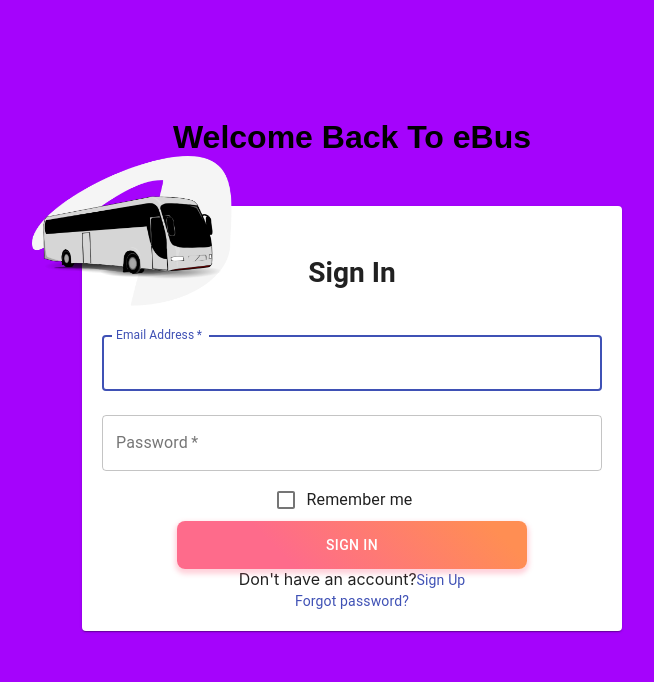
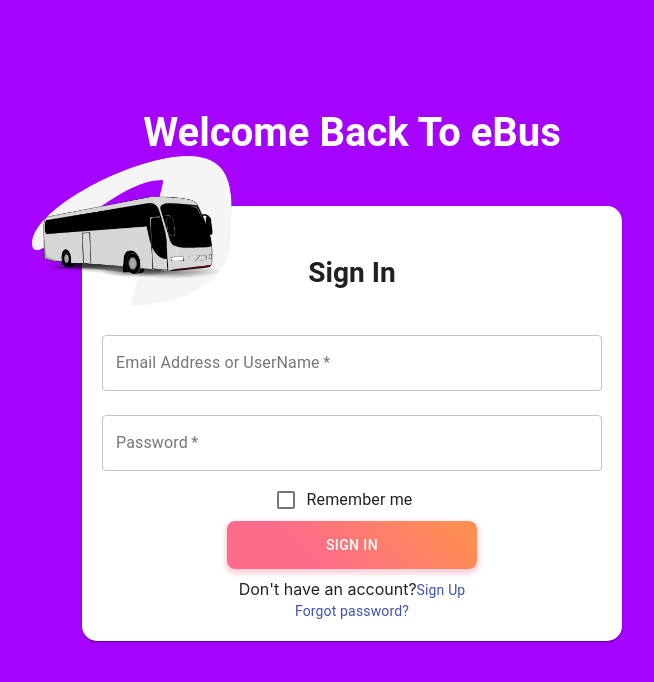
Before and after one commit to shakthisachintha/eBusWeb, a React (Create React App) app: page / in a window 1280 px wide. Shown: the top 682 px of the page, without its empty margins (288-942 px from the left). Built offline with nearby package versions, Linux system fonts and the light colour scheme.

Commit message:
update login form

```diff
--- a/src/Component/SignIn/SignIn.js
+++ b/src/Component/SignIn/SignIn.js
@@ -28,8 +28,10 @@
     color: theme.palette.text.secondary,
   },
   welcome:{
-    fontFamily:'sans-serif',
+    fontFamily:'Roboto',
     textAlign: 'center',
+    color:'white',
+    fontSize:'2.5rem',
 
   },
   image:{
@@ -38,6 +40,9 @@
     position:'fixed',
 
   },
+  signin:{
+    fontFamily:'Roboto',
+  },
 
   button:{
     background: 'linear-gradient(45deg, #FE6B8B 30%, #FF8E53 90%)',
@@ -45,9 +50,10 @@
     border: 0,
     color: 'white',
     height: 48,
-    width: "70%",
+    width: "50%",
     padding: '10px 30px',
     boxShadow: '0 3px 5px 2px rgba(255, 105, 135, .3)',
+    marginBottom:'10px',
   }
 }));
 
@@ -68,13 +74,14 @@
                 padding: '20px 20px',
                 margin: 50,
                 textAlign: 'center',
+                borderRadius:15,
 
             }}>
 
             <form >
 
                 <Typography variant={'h5'}>
-                <h3> Sign In </h3>
+                <h3 className={classes.signin}> Sign In </h3>
                 </Typography>
                 <TextField
                     variant="outlined"
@@ -82,10 +89,10 @@
                     required
                     fullWidth
                     id="email"
-                    label="Email Address"
+                    label="Email Address or UserName"
                     name="email"
                     autoComplete="email"
-                    autoFocus
+                    // autoFocus
                 />
 
                 <TextField
@@ -102,7 +109,7 @@
                 />
                 <Grid item>
                  <FormControlLabel
-                    control={<Checkbox value="remember" className={classes.checkbox}/>}
+                    control={<Checkbox value="remember" color="default"/>}
                     label="Remember me"
                 />
                 </Grid>
@@ -120,12 +127,9 @@
                 </Grid>
                 <Grid item xs>
                     <Link href="#" variant="body2">
-                    Forgot password?
+                      Forgot password?
                     </Link>
                 </Grid>
-
-
-
 
             </form>
          </Paper>
```
